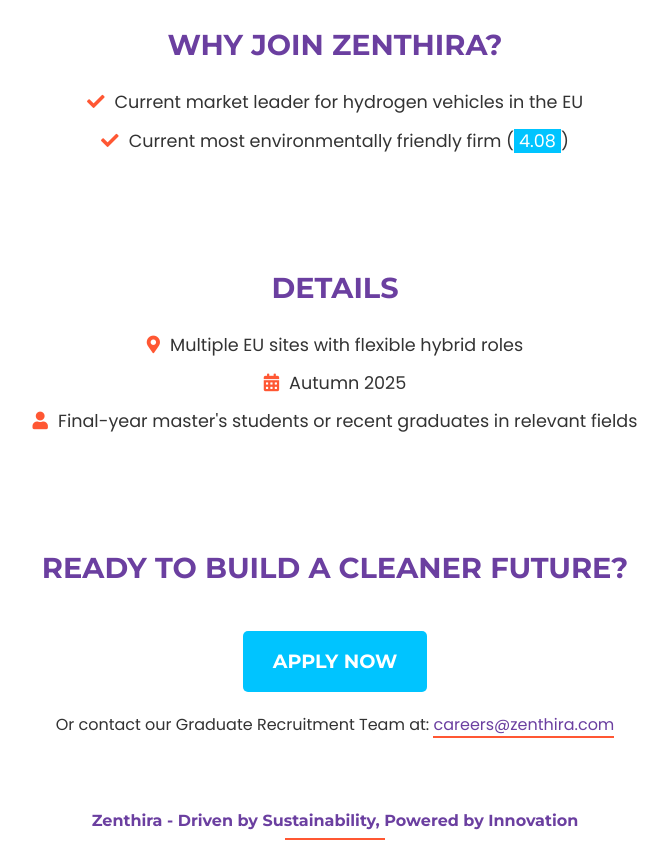
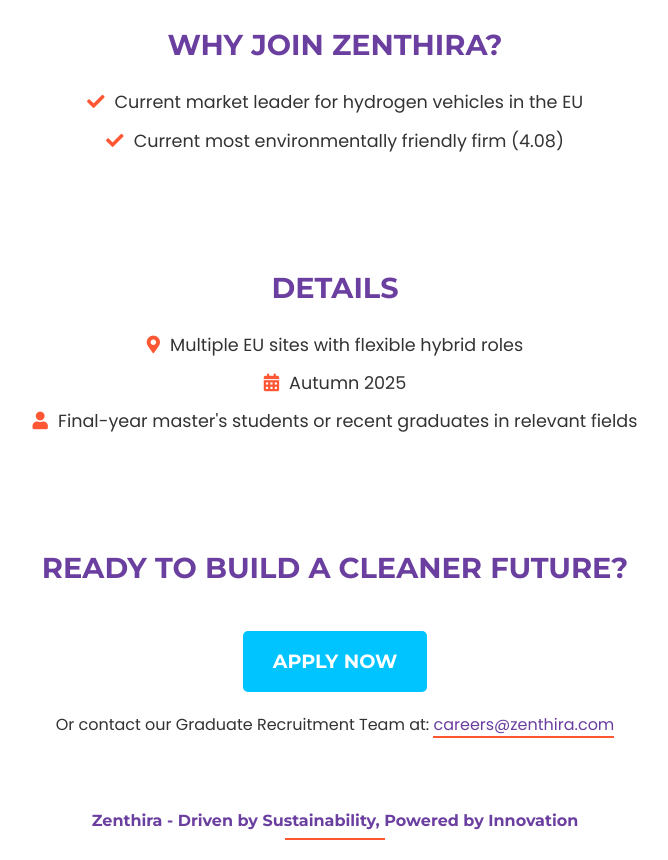
Before and after one commit to chtahir797/zenthira-landing-page, a plain HTML site: page index.html in a window 1280 px wide. Shown: the part 840-1700 px from the top of the page, without its empty margins (305-973 px from the left). Drawn offline with Linux system fonts and the light colour scheme.

Commit message:
remove highlight class

```diff
--- a/index.html
+++ b/index.html
@@ -37,8 +37,7 @@
         <section id="why-join" class="fade-in">
             <h2>WHY JOIN ZENTHIRA?</h2>
             <p><i class="fas fa-check"></i>Current market leader for hydrogen vehicles in the EU</p>
-            <p><i class="fas fa-check"></i>Current most environmentally friendly firm (<span
-                    class="highlight">4.08</span>)</p>
+            <p><i class="fas fa-check"></i>Current most environmentally friendly firm (4.08)</p>
         </section>
         <section id="details" class="fade-in">
             <h2>DETAILS</h2>
--- a/style/main.css
+++ b/style/main.css
@@ -136,12 +136,6 @@ h2 {
     font-size: 1.8rem;
     color: var(--primary-purple);
     margin-bottom: 20px;
-}
-
-.highlight {
-    background: var(--primary-cyan);
-    padding: 0 5px;
-    color: var(--white);
 }
 
 ul {
```
